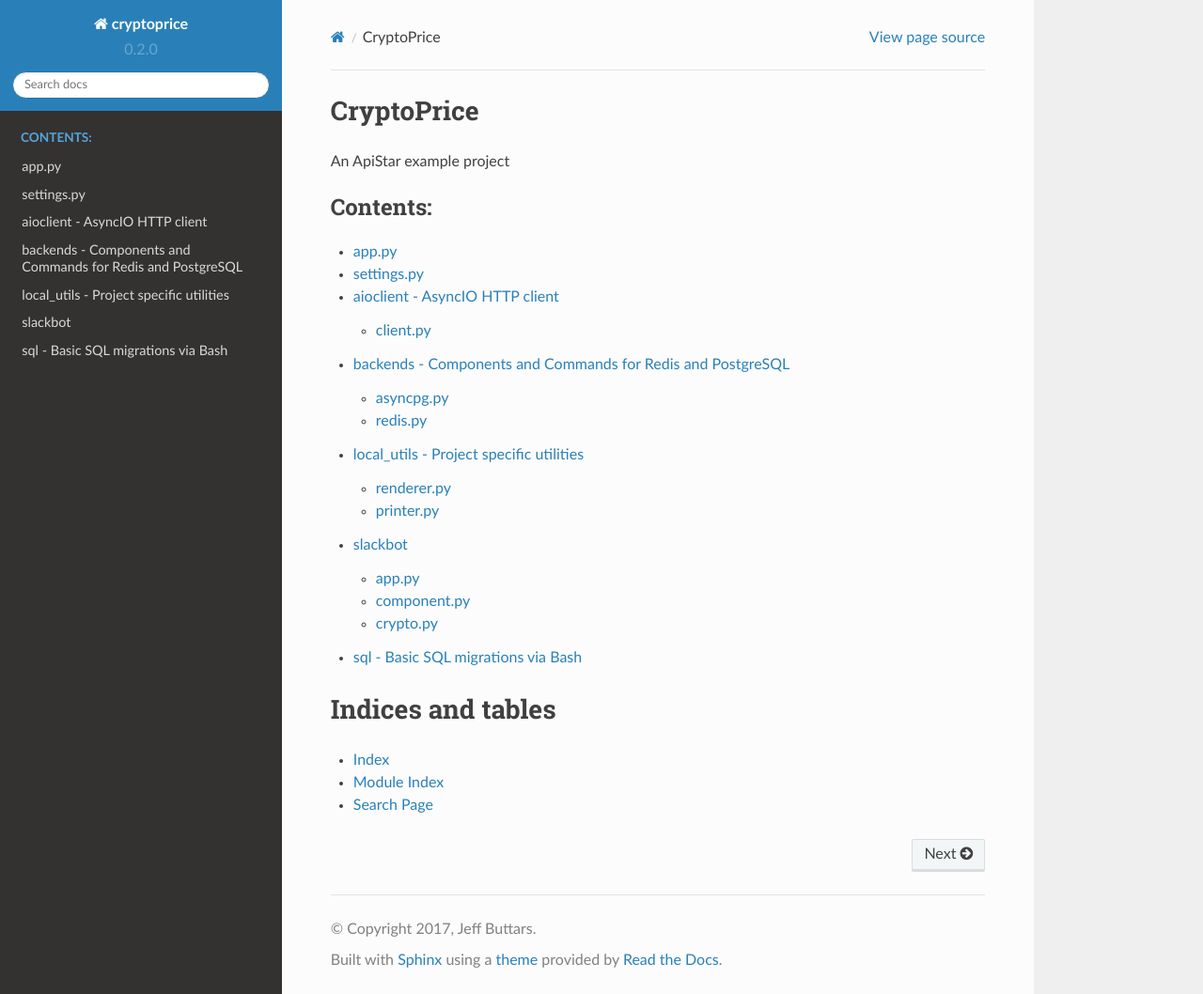
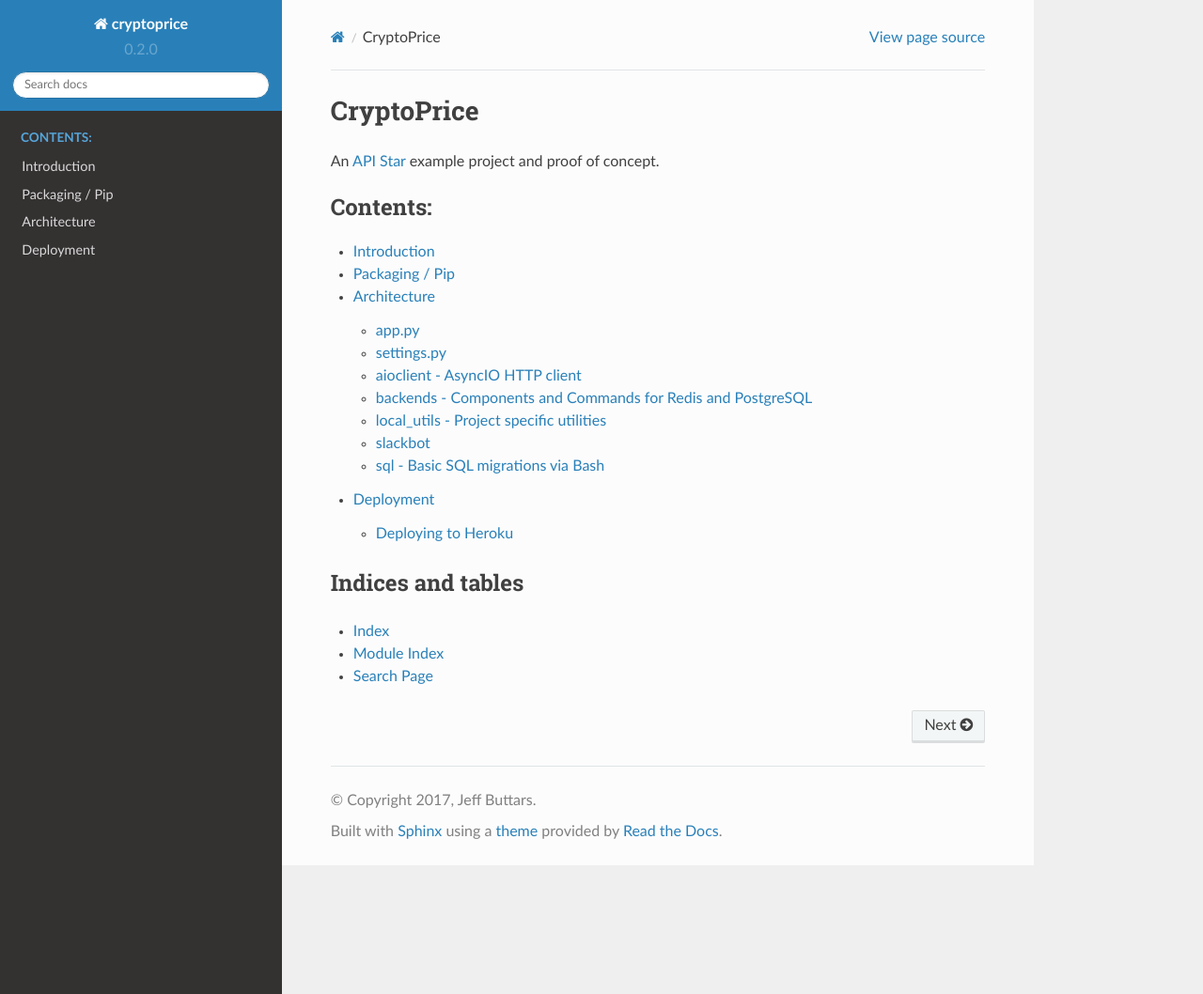
Before and after one commit to jeffbuttars/cryptoprice, a Sphinx documentation site: the page built from docs/source/index.rst, in a window 1280 px wide and 1058 px high. Shown: the whole window at 94% size. Built offline with Sphinx 7.4.7 and the Read the Docs theme 2.0.0, drawn with Linux system fonts in a browser that asks for light colours.

Commit message:
Little bit of doc re-arraingement

```diff
--- /dev/null
+++ b/docs/source/deploying.rst
@@ -0,0 +1,8 @@
+==========
+Deployment
+==========
+
+The project is built with Heroku as it's deployment target.
+
+Deploying to Heroku
+--------------------
--- a/docs/source/index.rst
+++ b/docs/source/index.rst
@@ -3,22 +3,20 @@
    You can adapt this file completely to your liking, but it should at least
    contain the root `toctree` directive.
 
+============
 CryptoPrice
-=======================================
+============
 
-An ApiStar example project
+An `API Star <https://github.com/encode/apistar>`_ example project and proof of concept.
+
 
 .. toctree::
    :maxdepth: 2
    :caption: Contents:
 
-   src/app
-   src/settings
-   src/aioclient/index
-   src/backends/index
-   src/local_utils/index
-   src/slackbot/index
-   src/sql/index
+   introduction
+   architecture
+   deploying
 
 
 Indices and tables
```
Also changed, not shown: README.md (+0 -22 lines), docs/source/architecture.rst (added, +16 -0 lines), docs/source/introduction.rst (added, +34 -0 lines), 1 other file.
